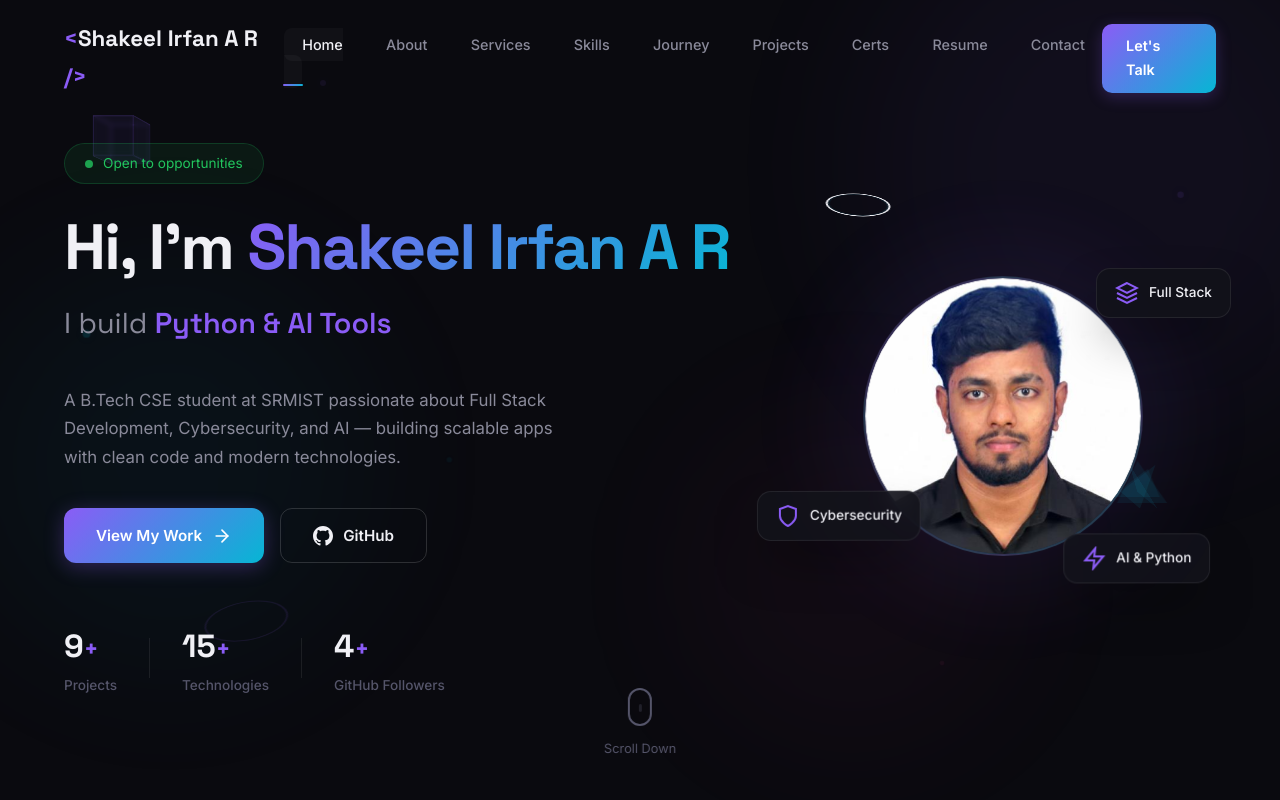
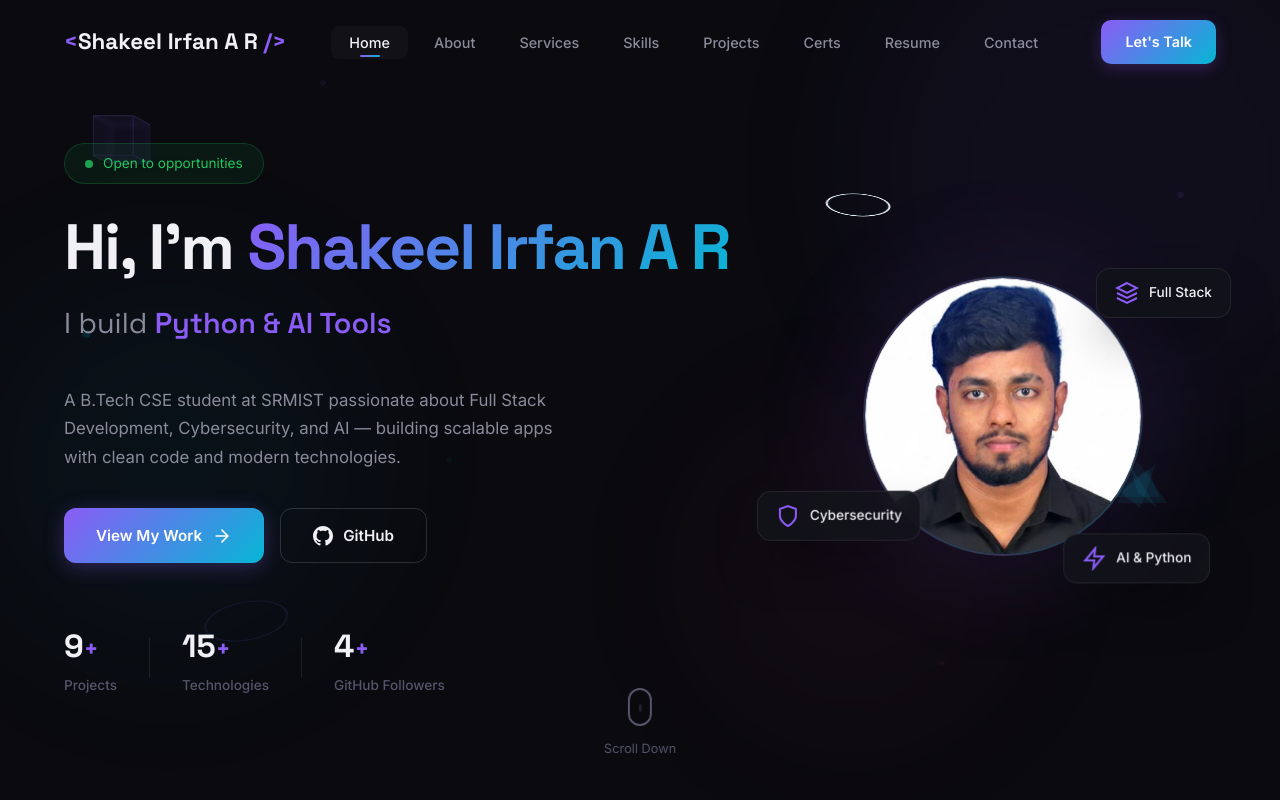
Before and after one commit to irfanshakeel1094/Portfolio, a React (Vite) app: page / in a window 1280 px wide. Shown: the top 800 px of the page. Built offline with nearby package versions, Linux system fonts and the light colour scheme.

Commit message:
update 5

```diff
--- a/src/App.jsx
+++ b/src/App.jsx
@@ -4,7 +4,6 @@ import Hero from './components/Hero';
 import About from './components/About';
 import Services from './components/Services';
 import Skills from './components/Skills';
-import Timeline from './components/Timeline';
 import Projects from './components/Projects';
 import Certifications from './components/Certifications';
 import Resume from './components/Resume';
@@ -61,7 +60,6 @@ export default function App() {
       <About />
       <Services />
       <Skills />
-      <Timeline />
       <Projects />
       <Certifications />
       <Resume />
--- a/src/components/Navbar.jsx
+++ b/src/components/Navbar.jsx
@@ -6,7 +6,6 @@ const navItems = [
   { label: 'About', href: '#about' },
   { label: 'Services', href: '#services' },
   { label: 'Skills', href: '#skills' },
-  { label: 'Journey', href: '#timeline' },
   { label: 'Projects', href: '#projects' },
   { label: 'Certs', href: '#certifications' },
   { label: 'Resume', href: '#resume' },
```
